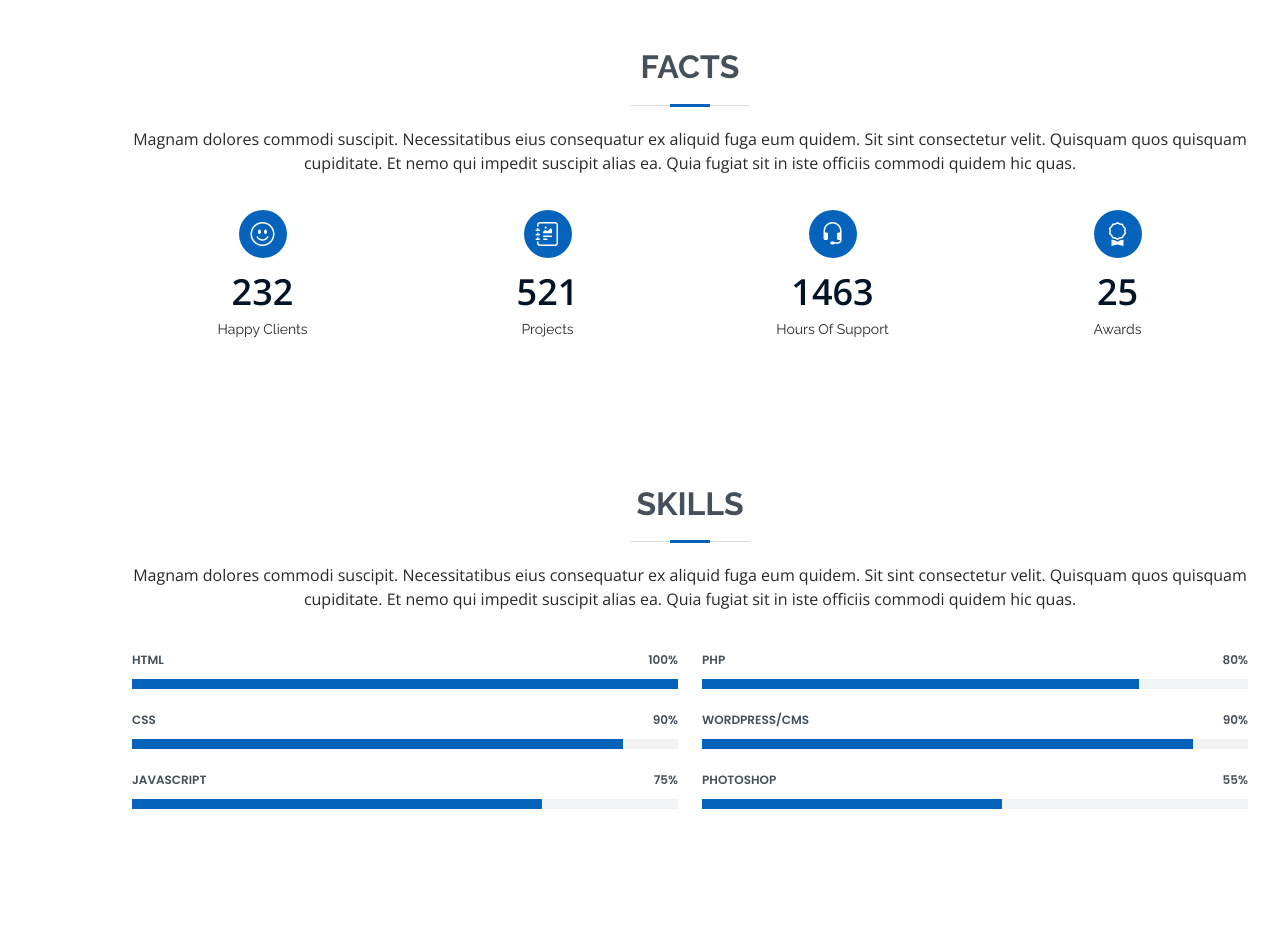
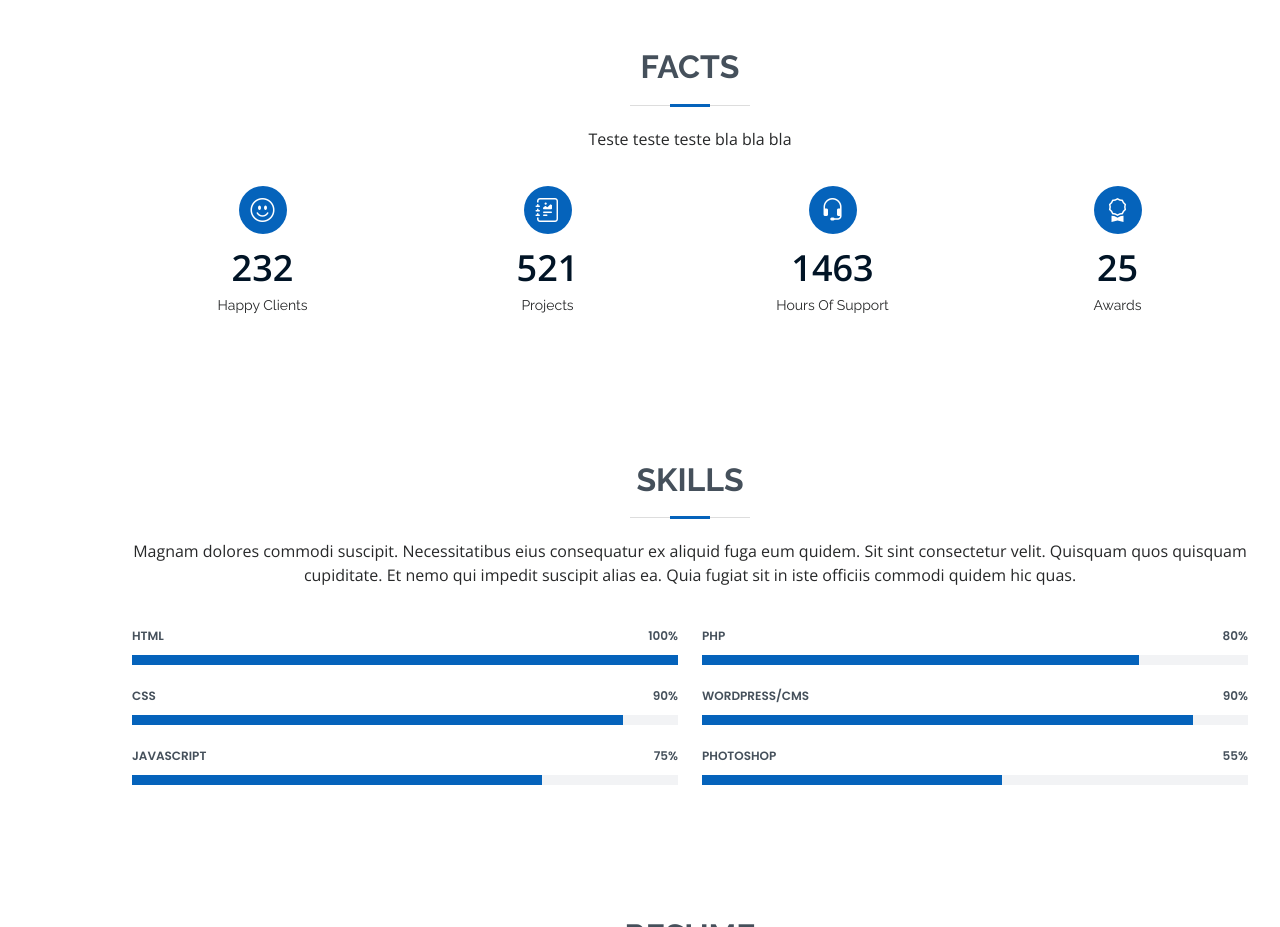
Before and after one commit to mayconvilela/meusite, a plain HTML site: page index.html in a window 1280 px wide. Shown: the part 1420-2347 px from the top of the page. Drawn offline with nearby package versions, Linux system fonts and the light colour scheme.

Commit message:
testando funcionalidades

```diff
--- a/index.html
+++ b/index.html
@@ -5,7 +5,7 @@
   <meta charset="utf-8">
   <meta content="width=device-width, initial-scale=1.0" name="viewport">
 
-  <title>Maycon Vilela</title>
+  <title>Maycon Vilela - Desenvolvedor</title>
   <meta content="" name="description">
   <meta content="" name="keywords">
 
@@ -125,7 +125,7 @@
 
         <div class="section-title">
           <h2>Facts</h2>
-          <p>Magnam dolores commodi suscipit. Necessitatibus eius consequatur ex aliquid fuga eum quidem. Sit sint consectetur velit. Quisquam quos quisquam cupiditate. Et nemo qui impedit suscipit alias ea. Quia fugiat sit in iste officiis commodi quidem hic quas.</p>
+          <p>Teste teste teste bla bla bla</p>
         </div>
 
         <div class="row">
```
